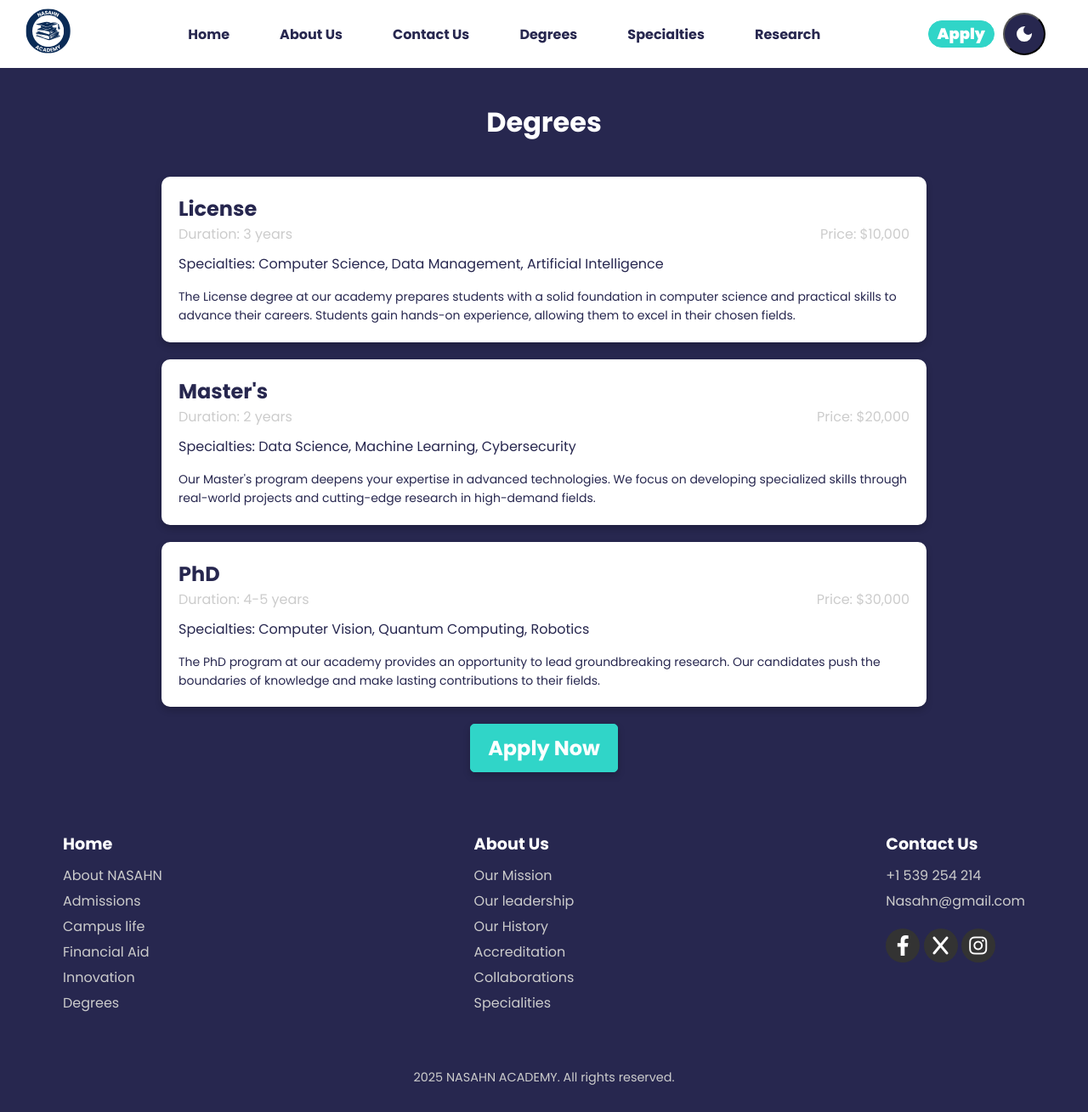
After one commit to iamAbdo/TecWeb, a PHP site: page /degrees.html in a window 1280 px wide. The commit adds this page. Shown: the whole page at 85% size. Run offline with PHP 8.4, Linux system fonts and the light colour scheme.

Commit message:
degrees page

```diff
--- /dev/null
+++ b/degrees.css
@@ -0,0 +1,316 @@
+@import url("https://fonts.googleapis.com/css2?family=Poppins:ital,wght@0,100;0,200;0,300;0,400;0,500;0,600;0,700;0,800;0,900;1,100;1,200;1,300;1,400;1,500;1,600;1,700;1,800;1,900&display=swap");
+
+* {
+    margin: 0;
+    padding: 0;
+    box-sizing: border-box;
+    font-family: "Poppins";
+}
+
+:root {
+    --link-color: #ccc;
+    --text-color: white;
+    --body-color: #27274F;
+}
+
+body.bluemode {
+    --link-color: #555;
+    --text-color: #27274F;
+    --body-color: #fff;
+}
+
+body {
+    font-family: Arial, sans-serif;
+    background-color: var(--body-color);
+    color: var(--text-color);
+}
+
+/* Header */
+.header {
+    display: flex;
+    align-items: center;
+    justify-content: space-between;
+    padding: 10px 20px;
+    height: 10vh;
+    color: var(--body-color);
+    background-color: var(--text-color);
+}
+
+.logo img {
+    width: 75px;
+    height: auto;
+}
+
+.nav-links {
+    display: flex;
+    justify-content: space-between;
+    cursor: pointer;
+    width: 60%;
+    list-style: none;
+}
+
+.nav-links a {
+    position: relative;
+    text-decoration: none;
+    color: var(--body-color);
+    font-size: 16px;
+    font-weight: bold;
+}
+
+.nav-links a::after {
+    content: "";
+    position: absolute;
+    bottom: -5px;
+    height: 1px;
+    width: 100%;
+    left: 0;
+    background-color: var(--body-color);
+    transition: 0.3s;
+    transition-timing-function: easy-in-out;
+    transform: scaleX(0);
+}
+
+.nav-links a:hover::after {
+    transform: scaleX(1);
+}
+
+.apply-button {
+    background-color: #30d5c8;
+    color: white;
+    border-radius: 19px;
+    border: 1px solid #30d5c8;
+    cursor: pointer;
+    line-height: 20px;
+    padding: 5px 10px;
+    font-weight: 1000;
+    font-size: large;
+    transition: all 0.3s ease;
+}
+
+.apply-button:hover {
+    background-color: gray;
+    border: 1px solid gray;
+}
+
+
+/* darkmode*/
+.buttons {
+    display: flex;
+    gap: 10px;
+    margin-right: 30px;
+    align-items: center;
+}
+
+#theme-switch {
+    height: 50px;
+    width: 50px;
+    padding: 0;
+    border-radius: 50%;
+    background-color: var(--body-color);
+    display: flex;
+    justify-content: center;
+    align-items: center;
+}
+
+#theme-switch svg {
+    fill: var(--text-color);
+}
+
+#theme-switch svg:last-child {
+    display: none;
+}
+
+body.bluemode #theme-switch svg:first-child {
+    display: none;
+}
+
+body.bluemode #theme-switch svg:last-child {
+    display: block;
+}
+
+/* degrees */
+.degrees_details {
+    width: 100%;
+}
+
+.h1_of_degrees {
+    margin: 40px;
+    text-align: center;
+}
+
+.degree_card {
+    background-color: var(--text-color);
+    color: var(--body-color);
+    max-width: min(900px, 90%);
+    border-radius: 10px;
+    padding: 20px;
+    margin: 20px auto;
+    box-shadow: 0 4px 8px rgba(0, 0, 0, 0.2);
+}
+
+.degree_card h2 {
+    font-size: 24px;
+    font-weight: 700;
+}
+
+.essential_details {
+    display: flex;
+    justify-content: space-between;
+    margin-bottom: 10px;
+}
+
+.essential_details span {
+    font-size: 16px;
+    color: var(--link-color);
+}
+
+.specialities {
+    margin-bottom: 15px;
+    font-size: 16px;
+}
+
+.description {
+    font-size: 14px;
+    line-height: 1.6;
+    margin-top: 10px;
+}
+
+/* apply */
+.centered {
+    width: 100%;
+    display: flex;
+    align-items: center;
+    justify-content: center;
+}
+
+.apply-button2 {
+    background-color: #30d5c8;
+    color: white;
+    border: 1px solid #30d5c8;
+    padding: 10px 20px;
+    font-weight: bold;
+    font-size: 24px;
+    cursor: pointer;
+    margin-bottom: 30px;
+    border-radius: 5px;
+    transition: all 0.3s ease;
+    box-shadow: 0 4px 8px rgba(0, 0, 0, 0.2);
+}
+
+.apply-button2:hover {
+    background-color: #1e9c8d;
+    border-color: #1e9c8d;
+    transform: scale(1.05);
+}
+
+/* Footer */
+
+/*Footer code*/
+footer {
+    padding: 30px 0;
+    max-width: min(1200px, 90%);
+    margin: auto;
+}
+
+.footer-container {
+    display: flex;
+    justify-content: space-between;
+    gap: 20px;
+    margin: 0 auto;
+    padding-bottom: 20px;
+}
+
+.footer-column {
+    padding: 10px;
+}
+
+.footer-column ul {
+    list-style: none;
+    padding: 0;
+}
+
+.footer-column ul li {
+    margin-bottom: 5px;
+}
+
+.footer-column a {
+    color: var(--link-color);
+    text-decoration: none;
+    transition: all 0.3s ease;
+}
+
+.about_us li {
+    color: var(--link-color);
+    text-decoration: none;
+    transition: all 0.3s ease;
+    cursor: pointer;
+}
+
+.home li {
+    color: var(--link-color);
+    text-decoration: none;
+    transition: all 0.3s ease;
+    cursor: pointer;
+}
+
+.footer-column a:hover {
+    color: var(--text-color);
+}
+
+.home li:hover {
+    color: var(--text-color);
+}
+
+.about_us li:hover {
+    color: var(--text-color);
+}
+
+.big-link {
+    user-select: none;
+}
+
+a.big-link {
+    font-size: 1.2em;
+    font-weight: bold;
+    text-decoration: none;
+    margin-bottom: 10px;
+    display: block;
+    color: var(--text-color);
+}
+
+.social-media {
+    margin-top: 20px;
+}
+
+.social-icon i {
+    display: inline-block;
+    padding: 8px;
+    background-color: #333;
+    border-radius: 50%;
+    text-align: center;
+    width: 40px;
+    height: 40px;
+    font-size: 1.5em;
+    transition: all 0.3s ease;
+    text-decoration: none;
+}
+
+.social-icon i {
+    color: white;
+}
+
+.social-icon:hover i {
+    color: black;
+    background-color: #fff;
+}
+
+.footer-bottom {
+    text-align: center;
+    margin-top: 30px;
+    font-size: 0.9em;
+    color: #ccc;
+}
+
+.social-media a {
+    cursor: pointer;
+}
--- /dev/null
+++ b/degrees.html
@@ -0,0 +1,151 @@
+<!DOCTYPE html>
+<html lang="en">
+
+<head>
+    <meta charset="UTF-8">
+    <meta name="viewport" content="width=device-width, initial-scale=1.0">
+    <title>Degrees - Academy</title>
+    <link href="https://cdnjs.cloudflare.com/ajax/libs/font-awesome/6.0.0-beta3/css/all.min.css" rel="stylesheet" />
+    <link rel="stylesheet" href="degrees.css">
+</head>
+
+<body>
+    <header class="header">
+        <div class="logo">
+            <a href="index.html">
+                <img src="NASAHN ACADEMY.svg" alt="Logo">
+            </a>
+        </div>
+        <div class="nav-links">
+            <a href="#home">Home</a>
+            <a href="#about-us">About Us</a>
+            <a href="#contact-us">Contact Us</a>
+            <a href="#degrees">Degrees</a>
+            <a href="#specialities">Specialties</a>
+            <a href="#research">Research</a>
+        </div>
+        <div class="buttons">
+            <button class="apply-button">Apply</button>
+            <button id="theme-switch" onclick="togglemode()">
+                <!-- Dark mode switch icons -->
+                <svg xmlns="http://www.w3.org/2000/svg" height="24px" viewBox="0 -960 960 960" width="24px">
+                    <path
+                        d="M480-120q-150 0-255-105T120-480q0-150 105-255t255-105q14 0 27.5 1t26.5 3q-41 29-65.5 75.5T444-660q0 90 63 153t153 63q55 0 101-24.5t75-65.5q2 13 3 26.5t1 27.5q0 150-105 255T480-120Z" />
+                </svg>
+                <svg xmlns="http://www.w3.org/2000/svg" height="24px" viewBox="0 -960 960 960" width="24px">
+                    <path
+                        d="M480-280q-83 0-141.5-58.5T280-480q0-83 58.5-141.5T480-680q83 0 141.5 58.5T680-480q0 83-58.5 141.5T480-280ZM200-440H40v-80h160v80Zm720 0H760v-80h160v80ZM440-760v-160h80v160h-80Zm0 720v-160h80v160h-80ZM256-650l-101-97 57-59 96 100-52 56Zm492 496-97-101 53-55 101 97-57 59Zm-98-550 97-101 59 57-100 96-56-52ZM154-212l101-97 55 53-97 101-59-57Z" />
+                </svg>
+            </button>
+        </div>
+    </header>
+
+    <div class="degrees_details">
+        <h1 class="h1_of_degrees">Degrees</h1>
+
+        <!-- Degree Card for License -->
+        <div class="degree_card">
+            <h2>License</h2>
+            <div class="essential_details">
+                <span>Duration: 3 years</span>
+                <span>Price: $10,000</span>
+            </div>
+            <div class="specialities">
+                <span>Specialties: Computer Science, Data Management, Artificial Intelligence</span>
+            </div>
+            <p class="description">
+                The License degree at our academy prepares students with a solid foundation in computer science and
+                practical skills to advance their careers. Students gain hands-on experience, allowing them to excel in
+                their chosen fields.
+            </p>
+        </div>
+
+        <!-- Degree Card for Master's -->
+        <div class="degree_card">
+            <h2>Master's</h2>
+            <div class="essential_details">
+                <span>Duration: 2 years</span>
+                <span>Price: $20,000</span>
+            </div>
+            <div class="specialities">
+                <span>Specialties: Data Science, Machine Learning, Cybersecurity</span>
+            </div>
+            <p class="description">
+                Our Master's program deepens your expertise in advanced technologies. We focus on developing specialized
+                skills through real-world projects and cutting-edge research in high-demand fields.
+            </p>
+        </div>
+
+        <!-- Degree Card for PhD -->
+        <div class="degree_card">
+            <h2>PhD</h2>
+            <div class="essential_details">
+                <span>Duration: 4-5 years</span>
+                <span>Price: $30,000</span>
+            </div>
+            <div class="specialities">
+                <span>Specialties: Computer Vision, Quantum Computing, Robotics</span>
+            </div>
+            <p class="description">
+                The PhD program at our academy provides an opportunity to lead groundbreaking research. Our candidates
+                push the boundaries of knowledge and make lasting contributions to their fields.
+            </p>
+        </div>
+    </div>
+
+    <div class="centered">
+        <button class="apply-button2">Apply Now</button>
+    </div>
+    <!-- Partie ta3 el footer -->
+    <footer>
+        <div class="footer-container">
+            <div class="footer-column">
+                <a class="big-link">Home</a>
+                <ul class="home">
+                    <li>About NASAHN</li>
+                    <li>Admissions</li>
+                    <li>Campus life</li>
+                    <li>Financial Aid</li>
+                    <li>Innovation</li>
+                    <li>Degrees</li>
+                </ul>
+            </div>
+
+            <div class="footer-column">
+                <a class="big-link">About Us</a>
+                <ul class="about_us">
+                    <li>Our Mission</li>
+                    <li>Our leadership</li>
+                    <li>Our History</li>
+                    <li>Accreditation</li>
+                    <li>Collaborations</li>
+                    <li>Specialities</li>
+                </ul>
+            </div>
+
+            <div class="footer-column">
+                <a class="big-link">Contact Us</a>
+                <ul>
+                    <li><a href="tel:+1539254214">+1 539 254 214</a></li>
+                    <li><a href="mailto:nasahn@gmail.com">Nasahn@gmail.com</a></li>
+                </ul>
+                <div class="social-media">
+                    <a class="social-icon"><i class="fab fa-facebook-f"></i></a>
+                    <a class="social-icon"><i class="fab fa-x"></i></a>
+                    <a class="social-icon"><i class="fab fa-instagram"></i></a>
+                </div>
+            </div>
+        </div>
+
+        <div class="footer-bottom">
+            <p>2025 NASAHN ACADEMY. All rights reserved.</p>
+        </div>
+    </footer>
+</body>
+<script>
+    function togglemode() {
+        document.body.classList.toggle("bluemode");
+    }
+</script>
+
+</html>
```
Also changed, not shown: index.html (+24 -22 lines), style.css (+89 -3 lines), src/img/degrees/Licence.jpeg (added), src/img/degrees/Master.jpg (added), src/img/degrees/PhD.png (added).
